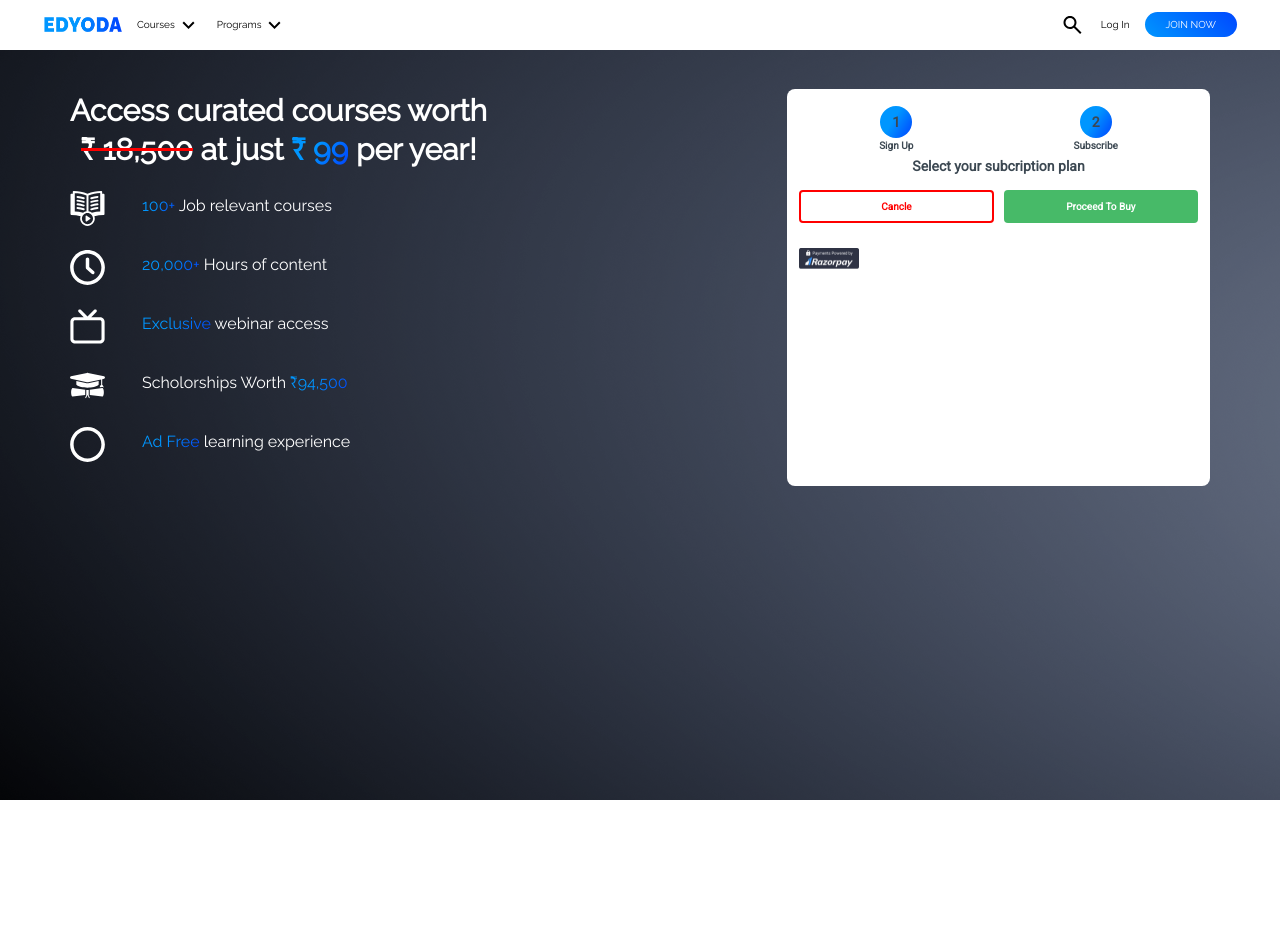
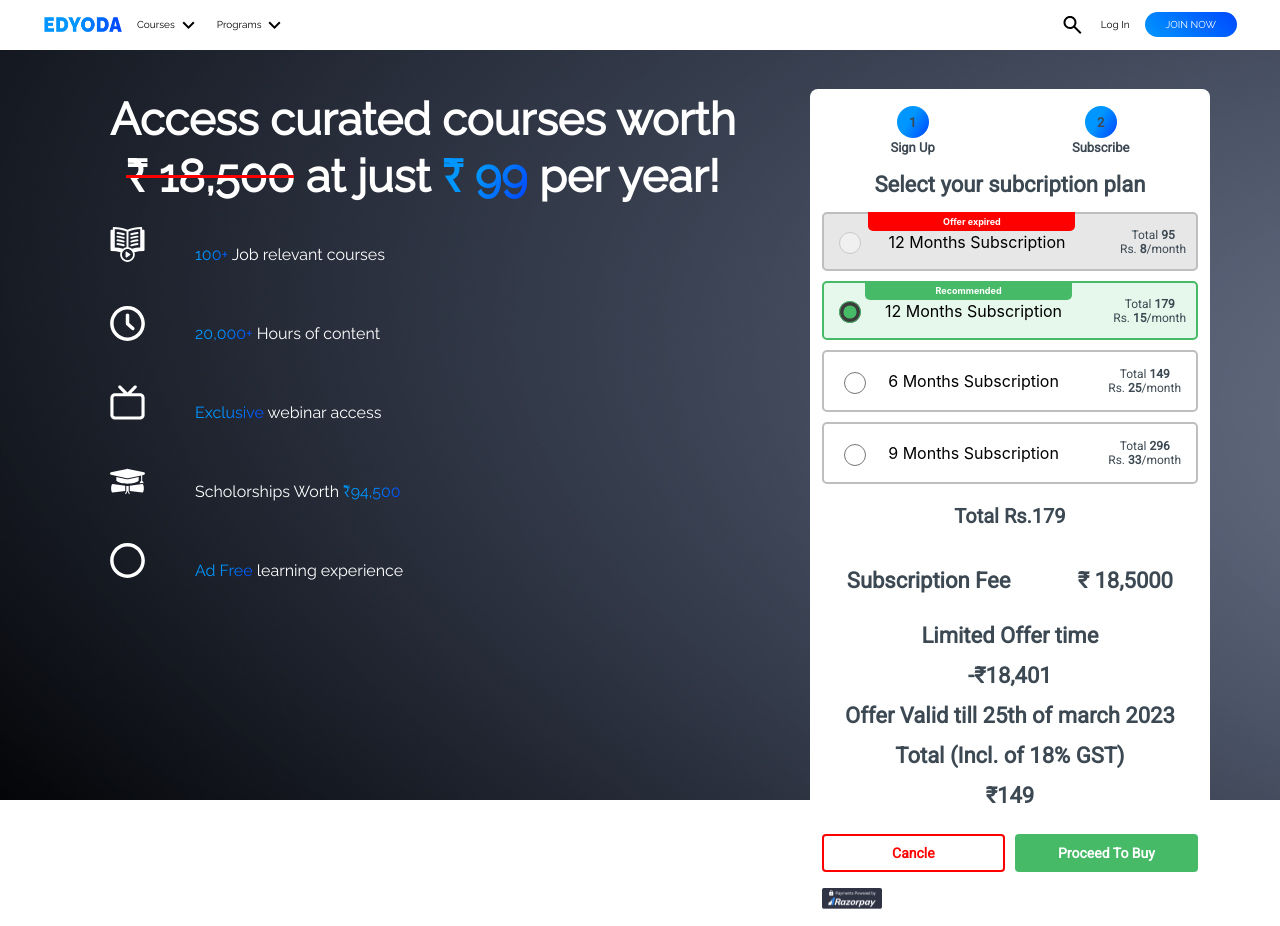
Before and after one commit to omkar342/Edyoda-Payment-Page, a React (Create React App) app: page / in a window 1280 px wide. Before the commit the page ends 800 px from the top, so only its background shows below. Built offline with nearby package versions, Linux system fonts and the light colour scheme.

Commit message:
checkbox container with checkbox button/label is done.

```diff
--- /dev/null
+++ b/src/Button Components/Subscription Buttons/SubscriptionButtons.css
@@ -0,0 +1,117 @@
+.subscription-buttons-container {
+  display: flex;
+  justify-content: space-between;
+  align-items: center;
+  flex-wrap: wrap;
+}
+
+.subscription-button-container {
+  display: flex;
+  flex-direction: column;
+  width: 100%;
+}
+
+.recommended-subscription-button {
+  padding: 3px 10px !important;
+}
+
+.subscription-button {
+  display: flex;
+  align-items: center;
+  justify-content: space-between;
+  background-color: transparent;
+  border: 2px solid #bebebe;
+  border-radius: 5px;
+  color: #000;
+  padding: 15px;
+  width: 100%;
+  cursor: pointer;
+  transition: background-color 0.2s, border 0.2s, color 0.2s;
+  margin-bottom: 10px;
+}
+
+.subscription-button:hover {
+  background-color: #e6f7ec;
+}
+
+.selected {
+  background-color: #e6f7ec;
+  border: 2px solid #47ba68;
+}
+
+.disabled {
+  cursor: not-allowed;
+  background-color: #e7e7e7;
+}
+
+.disabled:hover {
+  background-color: #e7e7e7;
+}
+
+.subscription-button.recommended {
+  font-weight: bold;
+}
+
+.recommended-tag {
+  background-color: #47ba68;
+}
+
+.expired-tag {
+  background-color: #ff0000;
+}
+
+.pricing {
+  text-align: center;
+  width: 100%;
+}
+
+.pricing p {
+  font-size: 20px;
+  font-weight: bold;
+  margin-top: 10px;
+}
+
+/* ... other styles ... */
+
+.subscription-button-content {
+  display: flex;
+  flex-direction: column;
+}
+
+.recommended .months,
+.disabled .months {
+  position: relative;
+  top: -14px;
+}
+
+.months {
+  margin-right: 30px;
+}
+
+.recommended-tag,
+.expired-tag {
+  position: relative;
+  top: -15px;
+  left: -20px;
+  font-size: 9px;
+  color: white;
+  padding: 4px 8px;
+  border-radius: 0px 0px 5px 5px;
+  margin: 10px 0px 0px 0px;
+  font-weight: bold;
+}
+
+input[type="radio"] {
+  accent-color: #47ba68;
+  border: none;
+  outline: none;
+  width: 22px;
+  height: 22px;
+}
+
+.total_fees p {
+  font-size: 12px;
+  margin: 0px;
+  display: block;
+  font-weight: normal;
+}
--- /dev/null
+++ b/src/Button Components/Subscription Buttons/SubscriptionButtons.js
@@ -0,0 +1,74 @@
+import React, { useState } from "react";
+import "./SubscriptionButtons.css";
+
+const options = [
+  { months: 12, fee: 8, recommended: false, disabled: true },
+  { months: 12, fee: 15, recommended: true, disabled: false },
+  { months: 6, fee: 25, recommended: false, disabled: false },
+  { months: 9, fee: 33, recommended: false, disabled: false },
+];
+
+const SubscriptionButtons = () => {
+  const [selectedOption, setSelectedOption] = useState(options[1]);
+
+  const handleOptionChange = (option) => {
+    setSelectedOption(option);
+  };
+
+  return (
+    <div className="subscription-buttons-container">
+      {options.map((option) => (
+        <label
+          key={option.months}
+          className={`subscription-button  ${
+            selectedOption.months === option.months && !option.disabled
+              ? "selected"
+              : ""
+          } ${option.disabled ? "disabled" : ""} ${
+            option.recommended || option.disabled
+              ? "recommended-subscription-button"
+              : ""
+          }`}
+        >
+          <input
+            type="radio"
+            name="subscription"
+            value={option.months}
+            checked={selectedOption.months === option.months}
+            onChange={() => handleOptionChange(option)}
+            disabled={option.disabled}
+          />
+          <div
+            className={`subscription-button-content ${
+              option.recommended ? "recommended" : ""
+            }`}
+          >
+            {option.recommended && (
+              <span className="recommended-tag">Recommended</span>
+            )}
+            {option.disabled && (
+              <span className="expired-tag">Offer expired</span>
+            )}
+            <span className="months">{option.months} Months Subscription</span>
+          </div>
+          <div className="total_fees">
+            <p className="fee">
+              Total{" "}
+              <span style={{ fontWeight: "bold" }}>
+                {option.fee * option.months - 1}
+              </span>
+            </p>
+            <p className="fee">
+              Rs. <span style={{ fontWeight: "bold" }}>{option.fee}</span>/month
+            </p>
+          </div>
+        </label>
+      ))}
+      <div className="pricing">
+        <p>Total Rs.{selectedOption.fee * selectedOption.months - 1}</p>
+      </div>
+    </div>
+  );
+};
+
+export default SubscriptionButtons;
--- a/src/Container Components/Courses Description Components/CourseDescription.css
+++ b/src/Container Components/Courses Description Components/CourseDescription.css
@@ -1,9 +1,13 @@
 @import url("https://fonts.googleapis.com/css2?family=Raleway&display=swap");
+
+.course_description {
+  margin: 0px 0px 0px 40px;
+}
 
 .course_description h2 {
   color: #fff;
   font-family: "Raleway", sans-serif;
-  font-size: 30px;
+  font-size: 45px;
   font-style: normal;
   font-weight: 600;
   margin: 4px 0px;
@@ -32,7 +36,7 @@
 
 .courses_selling_points p {
   color: #fff;
-  margin: 5px;
+  margin: 18px;
   font-family: "Raleway", sans-serif;
 }
 
--- /dev/null
+++ b/src/Container Components/Payment Container Components/CheckoutContainer.js
@@ -0,0 +1,25 @@
+import React from "react";
+
+const CheckoutContainer = () => {
+  return (
+    <div className="checkout_container">
+      <div className="total_fee">
+        <p>Subscription Fee</p>
+        <p>₹ 18,5000</p>
+      </div>
+      <div className="offer_container">
+        <div className="discount">
+          <p>Limited Offer time</p>
+          <p>-₹18,401</p>
+        </div>
+        <p>Offer Valid till 25th of march 2023</p>
+      </div>
+      <div className="final_fee">
+        <p>Total (Incl. of 18% GST)</p>
+        <p>₹149</p>
+      </div>
+    </div>
+  );
+};
+
+export default CheckoutContainer;
--- a/src/Container Components/Payment Container Components/PaymentContainer.css
+++ b/src/Container Components/Payment Container Components/PaymentContainer.css
@@ -2,7 +2,7 @@
 
 .payment_container {
   background-color: #fff;
-  width: 35%;
+  width: 33%;
   margin: 0px;
   border-radius: 8px;
   padding: 17px 12px;
@@ -28,11 +28,12 @@
 .circle-button p {
   margin: 0 !important;
   color: #fff;
+  font-size: 13px !important;
 }
 
 .button_task p {
   color: #3c4852;
-  font-size: 10px !important;
+  font-size: 13px !important;
   font-weight: bold;
   font-family: "Roboto", sans-serif;
   margin: 2px !important;
@@ -41,15 +42,15 @@
 .payment_container p {
   color: #3c4852;
   font-family: "Roboto", sans-serif;
-  font-size: 14px;
+  font-size: 22px;
   font-weight: bold;
-  margin: 5px 0px;
+  margin: 15px 0px;
 }
 
 .payment_container .razorpay {
   display: flex;
   flex-direction: row;
-  margin: 14px 0px 0px 0px;
+  margin: 5px 0px 0px 0px;
 }
 
 .payment_container .razorpay img {
@@ -74,13 +75,13 @@
   border: 2px solid #ff0000;
   background: transparent;
   margin: 11px 5px 11px 0px;
-  padding: 5px 31px;
+  padding: 5px 12px;
 }
 
 .utility_buttons .cancle_button p {
   color: #ff0000;
   padding: 3px 10px;
-  font-size: 10px;
+  font-size: 14px;
   margin: 0;
 }
 
@@ -94,12 +95,23 @@
   border: transparent;
   background: #47ba68;
   margin: 11px 0px 11px 5px;
-  padding: 8px 23px;
+  padding: 8px 12px;
 }
 
 .utility_buttons .proceed_button p {
   color: #fff;
   padding: 3px 10px;
-  font-size: 10px;
+  font-size: 14px;
   margin: 0;
 }
+
+.checkout_container {
+  margin: 10px;
+}
+
+.total_fee {
+  display: flex;
+  flex-direction: row;
+  justify-content: space-between;
+  padding: 0px 15px;
+}
--- a/src/Container Components/Payment Container Components/PaymentContainer.js
+++ b/src/Container Components/Payment Container Components/PaymentContainer.js
@@ -3,12 +3,16 @@ import "./PaymentContainer.css";
 import Stages from "./Stages";
 import RazorpayImage from "./RazorpayImage";
 import UtilityButtons from "../../Button Components/Utility Buttons/UtilityButtons";
+import SubscriptionButtonContainer from "./SubscriptionButtonContainer";
+import CheckoutContainer from "./CheckoutContainer";
 
 const PaymentContainer = () => {
   return (
     <div className="payment_container">
       <Stages />
       <p>Select your subcription plan</p>
+      <SubscriptionButtonContainer />
+      <CheckoutContainer />
       <UtilityButtons />
       <RazorpayImage />
     </div>
--- /dev/null
+++ b/src/Container Components/Payment Container Components/SubscriptionButtonContainer.js
@@ -0,0 +1,12 @@
+import React from "react";
+import SubscriptionButtons from "../../Button Components/Subscription Buttons/SubscriptionButtons";
+
+const SubscriptionButtonContainer = () => {
+  return (
+    <div className="subscription_button_container">
+      <SubscriptionButtons />
+    </div>
+  );
+};
+
+export default SubscriptionButtonContainer;
```
